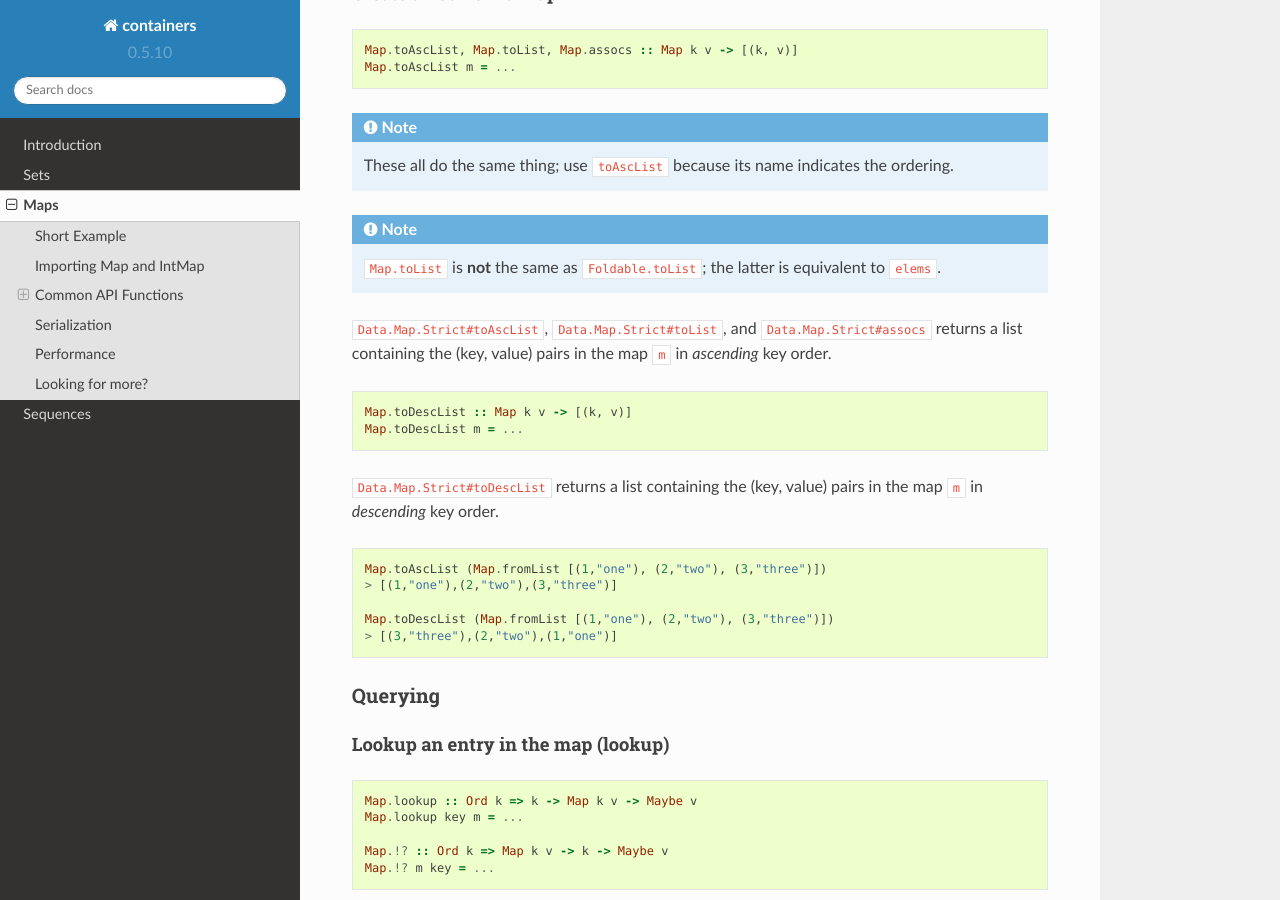
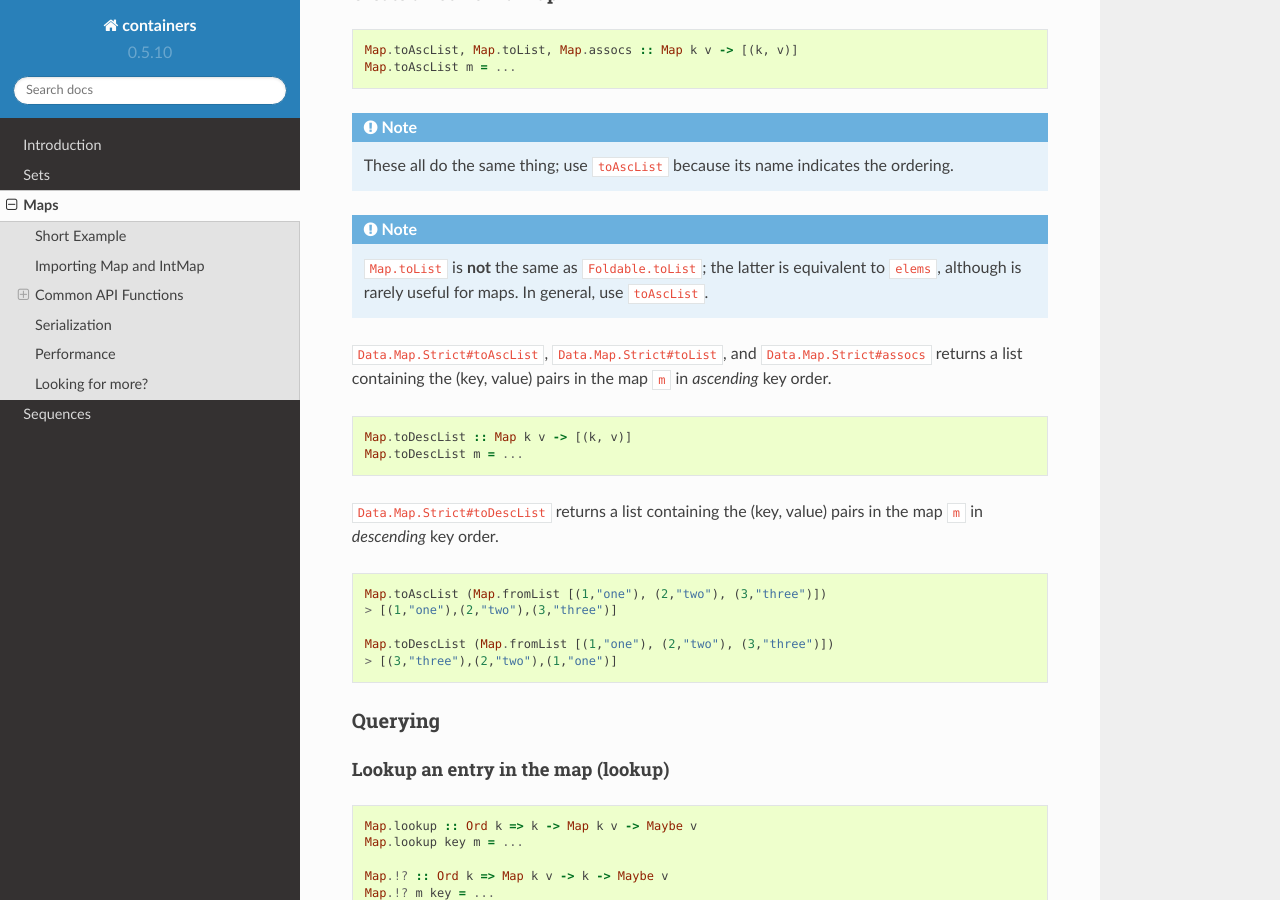
Before and after one commit to haskell/containers, a Sphinx documentation site: the page built from docs/map.rst, in a window 1280 px wide and 900 px high, scrolled down 3888 px. Built offline with Sphinx 7.4.7 and the Read the Docs theme 2.0.0, drawn with Linux system fonts in a browser that asks for light colours; cross-references to code outside the pages are shown as plain code.

Commit message:
Updated note on map's Foldable.toList.

```diff
--- a/docs/map.rst
+++ b/docs/map.rst
@@ -218,7 +218,8 @@ Create a list from a map
 
 .. NOTE::
    ``Map.toList`` is **not** the same as ``Foldable.toList``; the latter is
-   equivalent to ``elems``.
+   equivalent to ``elems``, although is rarely useful for maps. In general, use
+   ``toAscList``.
 
 :haddock_short:`Data.Map.Strict#toAscList`,
 :haddock_short:`Data.Map.Strict#toList`, and
```
